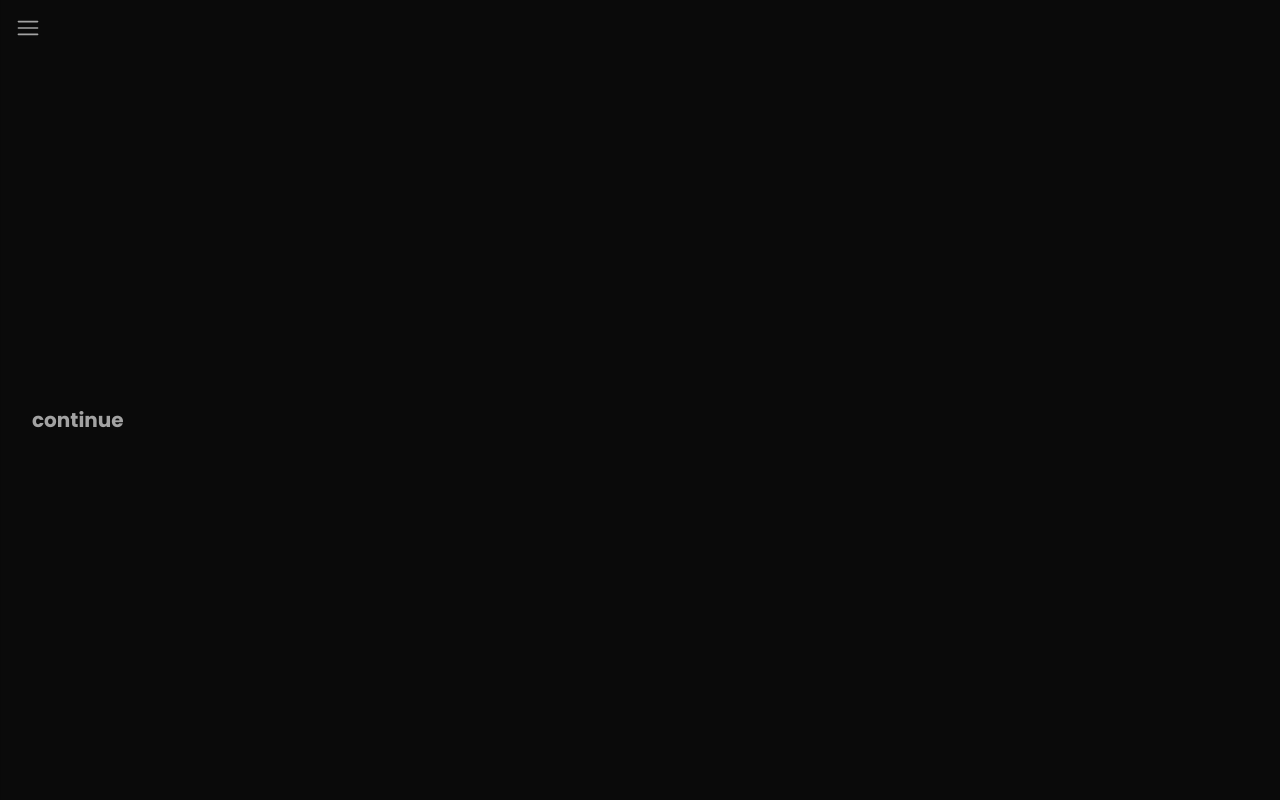
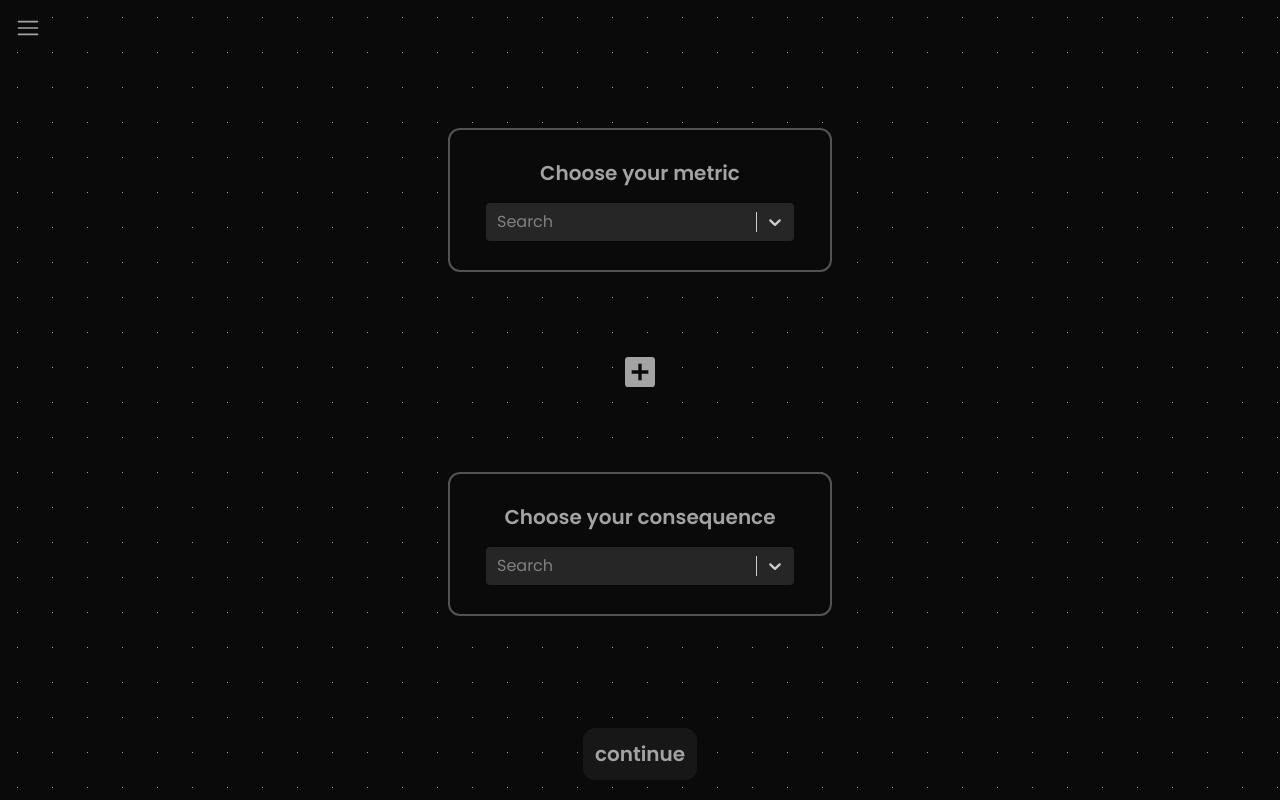
Before and after one commit to SanjayNithin2002/spike-frontend, a React (Create React App) app: page /createspike in a window 1280 px wide. Built offline with nearby package versions, Linux system fonts and the light colour scheme; the HTML template or start-up script is replaced by a standard one.

Commit message:
createspike page created; dropdown text on display needs a color change

```diff
--- a/package.json
+++ b/package.json
@@ -3,6 +3,7 @@
   "version": "0.1.0",
   "private": true,
   "dependencies": {
+    "@material-tailwind/react": "^2.1.9",
     "@testing-library/jest-dom": "^5.17.0",
     "@testing-library/react": "^13.4.0",
     "@testing-library/user-event": "^13.5.0",
--- a/src/App.js
+++ b/src/App.js
@@ -1,4 +1,4 @@
-import React from 'react';
+import React, {useState} from 'react';
 import { BrowserRouter as Router, Routes, Route, Navigate } from 'react-router-dom';
 import Signup from './components/Signup';
 import Login from './components/Login';
@@ -9,6 +9,7 @@ import Integrations from './components/Integrations';
 import NotFound from './components/NotFound';
 
 function App() {
+  const [isSidebarOpen, setIsSidebarOpen] = useState(false);
   return (
     <Router>
       <Routes>
--- a/src/components/App.css
+++ b/src/components/App.css
@@ -6,3 +6,12 @@
                 0 0 30px rgba(210, 210, 210, 0.2),
                 0 0 40px rgba(210, 210, 210, 0.1);
   }
+
+  .dot {
+    position: absolute;
+    inset: 0;
+    height: 100%;
+    width: 100%;
+    background-image: radial-gradient(#a3a3a3 1px, transparent 1px);
+    background-size: 16px 16px;
+  }
--- a/src/components/CreateSpike.js
+++ b/src/components/CreateSpike.js
@@ -1,16 +1,125 @@
-import React from "react";
-import NavBar from "./NavBar";
+import React, { useState } from "react";
+import Sidebar from "./Sidebar";
+import Select from "react-select";
+import { BiSolidPlusSquare } from "react-icons/bi";
+import "./App.css";
+import { RiGitBranchFill } from "react-icons/ri";
+
+const options = [
+  { value: "material-tailwind-html", label: "Material Tailwind HTML" },
+  { value: "material-tailwind-react", label: "Material Tailwind React" },
+  { value: "material-tailwind-vue", label: "Material Tailwind Vue" },
+  { value: "material-tailwind-angular", label: "Material Tailwind Angular" },
+  { value: "material-tailwind-svelte", label: "Material Tailwind Svelte" },
+];
 
 const CreateSpike = () => {
-    const gotToSelectRepos = () => {
-        window.location.href = 'https://spike-backend.vercel.app/integrations/github/callback';
-    }
-    return (
-        <div className="container flex h-screen font-poppins w-full bg-neutral-950 text-neutral-400">
-            <NavBar />
-            <button onClick={() => gotToSelectRepos()} className="font-bold text-xl p-3 rounded-md mt-10 ml-5 mr-5">continue</button>
+  const [isSidebarOpen, setIsSidebarOpen] = useState(false);
+  const [selectedOption, setSelectedOption] = useState(null);
+
+  const handleChange = (option) => {
+    setSelectedOption(option);
+  };
+
+  const gotToSelectRepos = () => {
+    window.location.href =
+      "https://spike-backend.vercel.app/integrations/github/callback";
+  };
+
+  return (
+    <div className="container flex h-screen font-poppins w-full bg-neutral-950 text-neutral-400">
+      <Sidebar onToggle={setIsSidebarOpen} />
+      <div className="inset-0 h-full w-full bg-neutral-950 bg-[radial-gradient(#a3a3a3_1px,transparent_0.5px)] [background-size:35px_35px]">
+        <div className="flex flex-col items-center">
+          <div className="flex flex-col justify-center items-center border-2 border-neutral-600 w-96 h-36 rounded-xl mt-32 bg-neutral-950 p-4">
+            <h1 className="mb-4 text-xl font-semibold text-center">
+              Choose your metric
+            </h1>
+            <Select
+              value={selectedOption}
+              onChange={handleChange}
+              options={options}
+              className="w-full pr-5 pl-5"
+              placeholder="Search"
+              styles={{
+                control: (baseStyles, state) => ({
+                  ...baseStyles,
+                  backgroundColor: state.isFocused
+                    ? "rgb(38 38 38)"
+                    : "rgb(38 38 38)",
+                  borderColor: state.isFocused
+                    ? "rgb(38 38 38)"
+                    : "rgb(38 38 38)",
+                  borderWidth: "1px",
+                  boxShadow: state.isFocused ? "rgb(38 38 38)" : "none",
+                }),
+                option: (baseStyles, state) => ({
+                  ...baseStyles,
+                  backgroundColor: state.isFocused
+                    ? "rgb(245 245 245)"
+                    : "rgb(38 38 38)", // Adjust option background color
+                  cursor: state.isFocused ? "pointer" : "default",
+                  color: state.isFocused ? "rgb(38 38 38)" : "rgb(245 245 245)",
+                }),
+                menu: (baseStyles) => ({
+                  ...baseStyles,
+                  backgroundColor: "rgb(38 38 38)",
+                  zIndex: 9999,
+                }),
+              }}
+            />
+          </div>
+          <div className="pt-20 pb-20 text-neutral-400">
+            <BiSolidPlusSquare className="w-10 h-10" />
+          </div>
+          <div className="flex flex-col justify-center items-center border-2 border-neutral-600 w-96 h-36 rounded-xl bg-neutral-950 p-4">
+            <h1 className="mb-4 text-xl font-semibold text-center">
+              Choose your consequence
+            </h1>
+            <Select
+              value={selectedOption}
+              onChange={handleChange}
+              options={options}
+              className="w-full pr-5 pl-5 text-neutral-400"
+              placeholder="Search"
+              styles={{
+                control: (baseStyles, state) => ({
+                  ...baseStyles,
+                  backgroundColor: state.isFocused
+                    ? "rgb(38 38 38)"
+                    : "rgb(38 38 38)",
+                  borderColor: state.isFocused
+                    ? "rgb(38 38 38)"
+                    : "rgb(38 38 38)",
+                  borderWidth: "1px",
+                  boxShadow: state.isFocused ? "rgb(38 38 38)" : "none",
+                }),
+                option: (baseStyles, state) => ({
+                  ...baseStyles,
+                  backgroundColor: state.isFocused
+                    ? "rgb(245 245 245)"
+                    : "rgb(38 38 38)", // Adjust option background color
+                  cursor: state.isFocused ? "pointer" : "default",
+                  color: state.isFocused ? "rgb(38 38 38)" : "rgb(245 245 245)",
+                }),
+                menu: (baseStyles) => ({
+                  ...baseStyles,
+                  backgroundColor: "rgb(38 38 38)",
+                  zIndex: 9999,
+                }),
+              }}
+            />
+          </div>
+          <button
+            onClick={() => gotToSelectRepos()}
+            className="font-semibold bg-neutral-900 text-neutral-400 text-xl p-3 rounded-xl mt-28 ml-5 mr-5"
+          >
+            continue
+          </button>
         </div>
-    )
-}
+      </div>
+    </div>
+  );
+};
 
 export default CreateSpike;
--- a/src/components/Integrations.js
+++ b/src/components/Integrations.js
@@ -1,10 +1,10 @@
 import React from "react";
-import NavBar from "./NavBar";
+import Sidebar from "./Sidebar";
 
 const Integrations = () => {
     return (
         <div className="container flex h-screen font-poppins w-full bg-neutral-950 text-neutral-400">
-            <NavBar />
+            <Sidebar />
         </div>
     )
 }
--- a/src/components/SelectRepos.js
+++ b/src/components/SelectRepos.js
@@ -1,6 +1,6 @@
 import React, { useEffect, useState } from 'react';
 import { useForm, Controller } from 'react-hook-form';
-import NavBar from './NavBar';
+import Sidebar from './Sidebar';
 import LoadingIndicator from './LoadingIndicator';
 import Select from 'react-select';
 import GithubLogo from '../img/github-logo.png';
@@ -83,7 +83,7 @@ function SelectRepos() {
 
     return (
         <div className="font-poppins h-screen bg-neutral-950 text-neutral-400">
-            <NavBar />
+            <Sidebar />
 
             <main className="flex-grow flex flex-col items-center justify-center py-8">
                 <form onSubmit={handleSubmit(onSubmit)} className="bg-neutral-950 text-neutral-400 border-2 border-neutral-800 rounded-3xl w-full max-w-2xl m-20 p-10">
--- a/src/components/NavBar.js
+++ b/src/components/Sidebar.js
@@ -4,7 +4,7 @@ import { MdOutlineCreate, MdOutlineHome, MdGridView } from "react-icons/md";
 import { IoAnalytics } from "react-icons/io5";
 import { RiToolsFill, RiSettings3Line } from "react-icons/ri";
 
-const Sidebar = () => {
+const Sidebar = ({onToggle}) => {
     const [isOpen, setIsOpen] = useState(false);
     const [sidebarVisible, setSidebarVisible] = useState(false);
     const user = JSON.parse(localStorage.getItem('user'));
@@ -17,17 +17,18 @@ const Sidebar = () => {
         } else {
             setSidebarVisible(false);
         }
-    }, [isOpen]);
+        onToggle(isOpen);
+    }, [isOpen, onToggle]);
 
     const toggleSidebar = () => {
         setIsOpen(!isOpen);
     };
 
     return (
-        <div className="flex">
+        <div className="flex z-30">
             <button
                 onClick={toggleSidebar}
-                className={`p-2 bg-neutral-950 text-neutral-400 font-poppins fixed top-2 z-20 transition-all duration-300 ${sidebarVisible ? 'left-[18%]' : 'left-2'
+                className={`p-2 bg-neutral-950 text-neutral-400 font-poppins fixed top-2 z-20 transition-all duration-300 ${sidebarVisible ? 'left-[14%]' : 'left-2'
                     }`}
             >
                 <RxHamburgerMenu className='h-6 w-6' />
```
Also changed, not shown: src/components/Home.js (+63 -43 lines), 1 other file (tests, documents, lock files or other folders).
